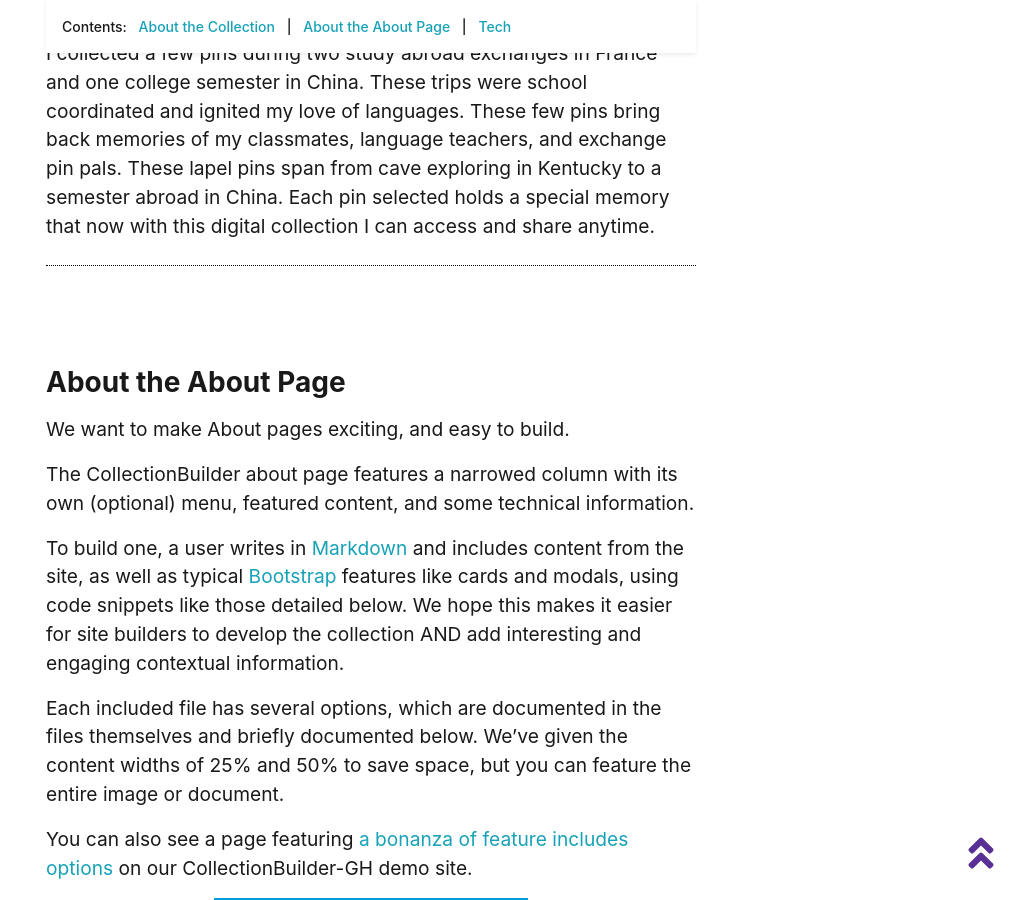
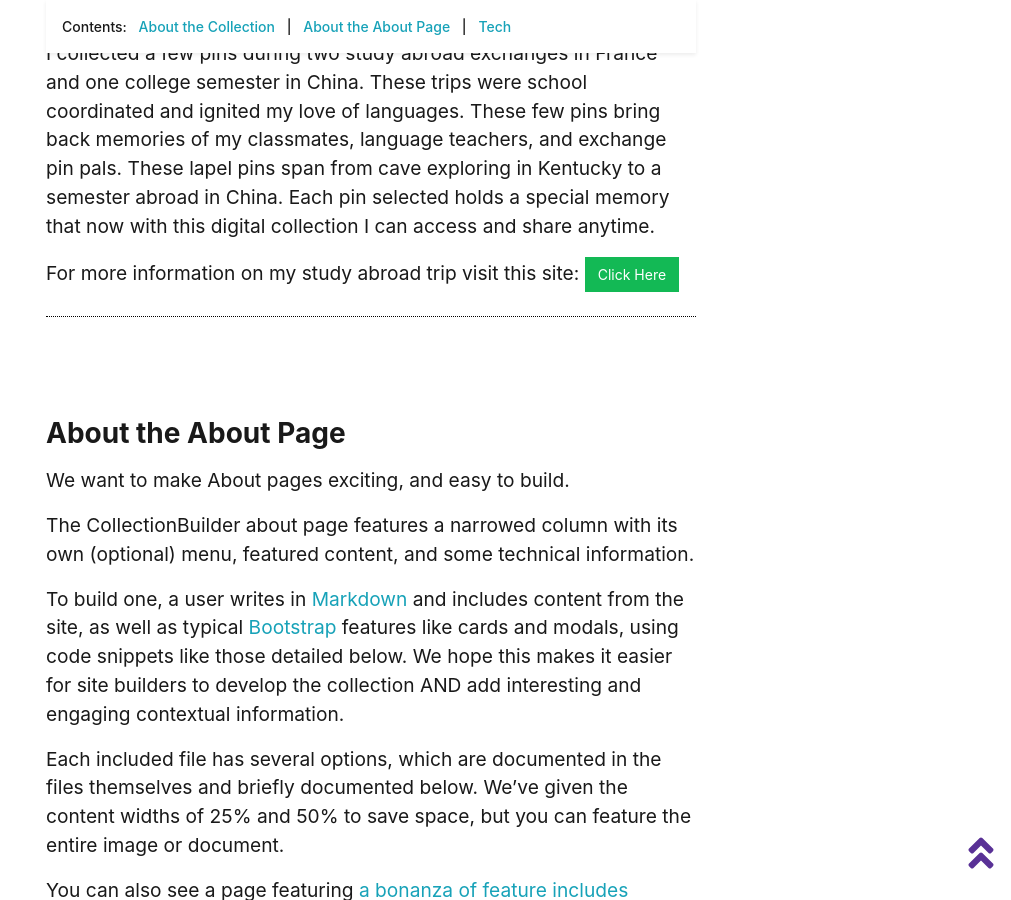
Before and after one commit to Metadata2022/pincollection, a Jekyll site: the page built from pages/about.md, in a window 1280 px wide and 900 px high, scrolled down 1864 px. Shown: the whole window, without its empty margins (269-1280 px from the left). Built offline with Jekyll 4.4.1, drawn with Linux system fonts in a browser that asks for light colours; nearby versions of some CDN libraries.

Commit message:
added button

```diff
--- a/pages/about.md
+++ b/pages/about.md
@@ -22,5 +22,8 @@ Out of my family trips, the most memorable trip is our summer of caves. My famil
 
 I collected a few pins during two study abroad exchanges in France and one college semester in China. These trips were school coordinated and ignited my love of languages. These few pins bring back memories of my classmates, language teachers, and exchange pin pals. These lapel pins span from cave exploring in Kentucky to a semester abroad in China. Each pin selected holds a special memory that now with this digital collection I can access and share anytime.
 
+For more information on my study abroad trip visit this site:
+ {% include feature/button.html text="Click Here" link="https://lingodonoghue.wixsite.com/mysite" color="success" %}
+
 <!-- IMPORTANT!!! DELETE this comment and the include below when you are finished editing this page for your collection. The include below introduces about page features. They will show up on your collection's about page until you delete it.  -->
 {% include cb/about_the_about.md %}
```
